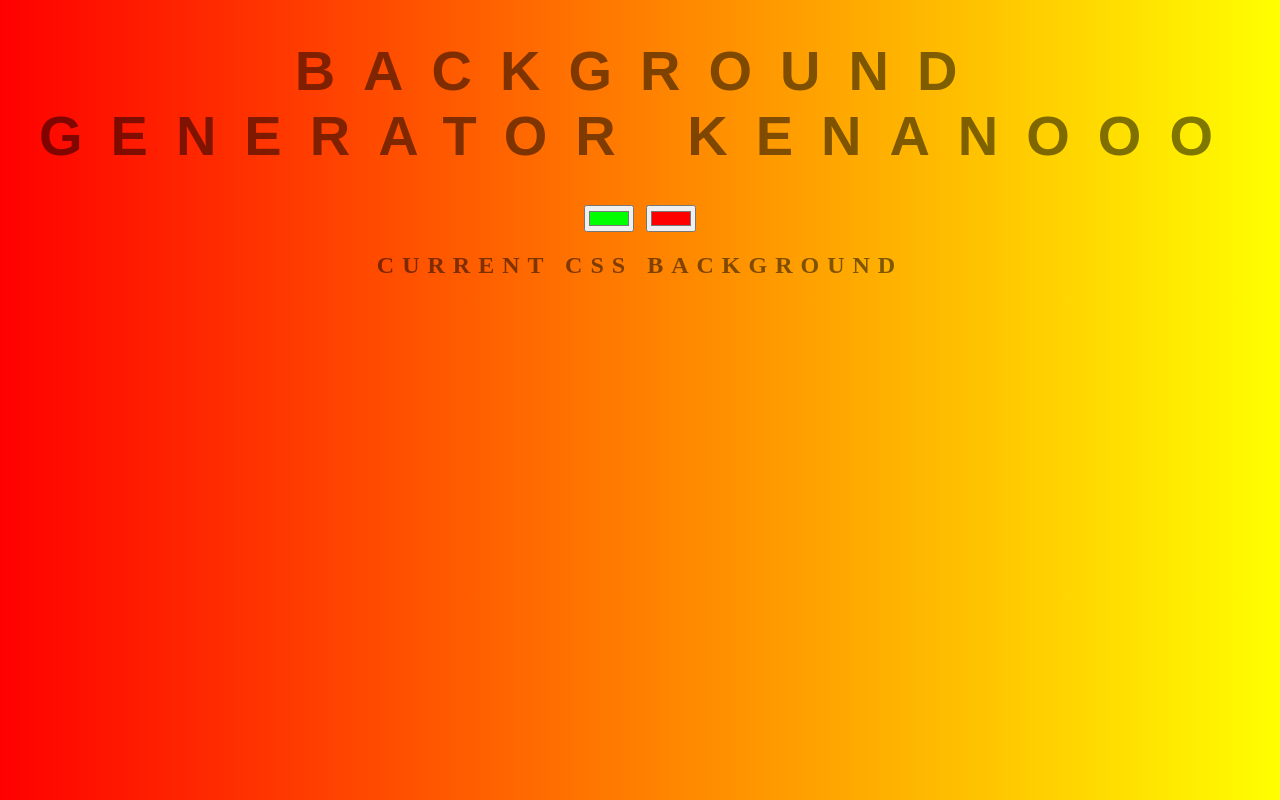
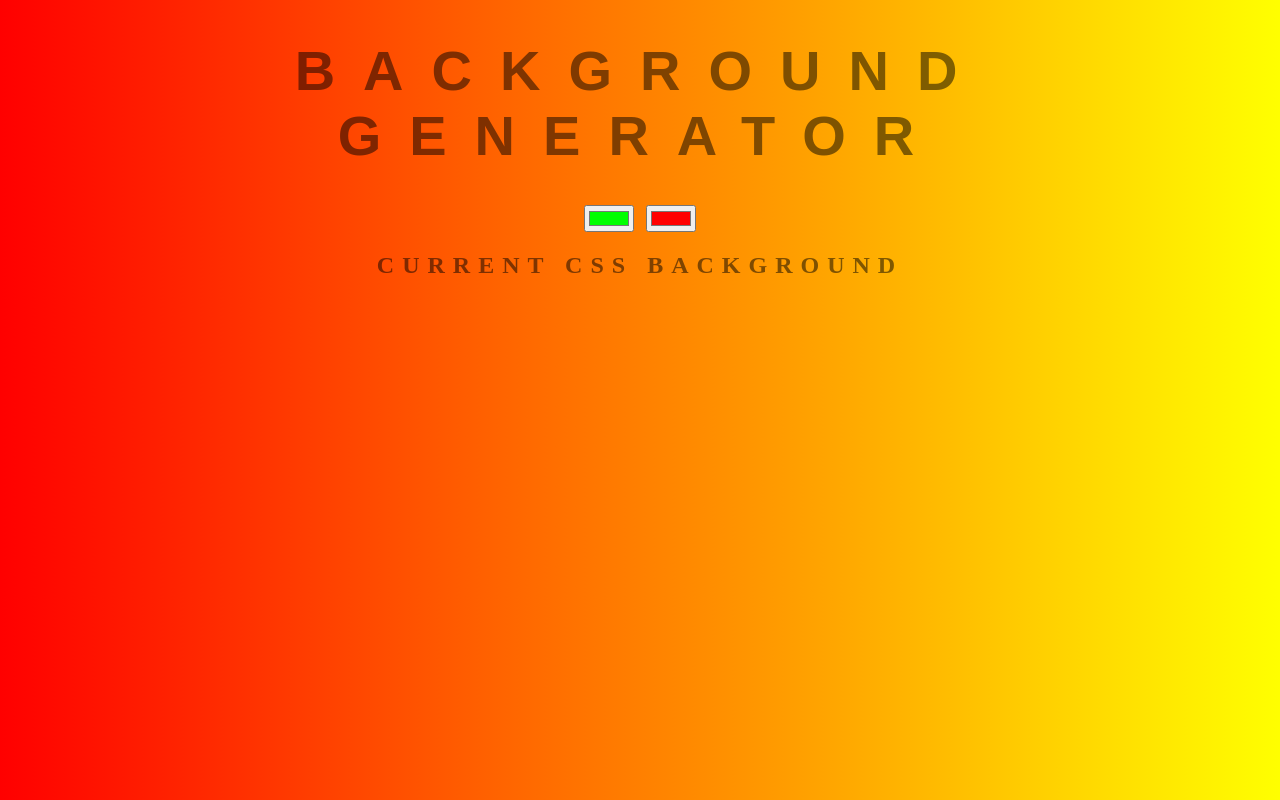
Before and after one commit to kinanchess/background-Generator, a plain HTML site: page index.html in a window 1280 px wide. Drawn offline with Linux system fonts and the light colour scheme.

Commit message:
deleted kennanoo

```diff
--- a/index.html
+++ b/index.html
@@ -5,7 +5,7 @@
 	<link rel="stylesheet" type="text/css" href="style.css">
 </head>
 <body id="gradient">
-	<h1>Background generator Kenanooo</h1>
+	<h1>Background generator </h1>
 	<input class="color1" type="color" name="color1" value="#00ff00">
 	<input class="color2" type="color" name="color2" value="#ff0000">
 	<h2>Current CSS Background</h2>
```
